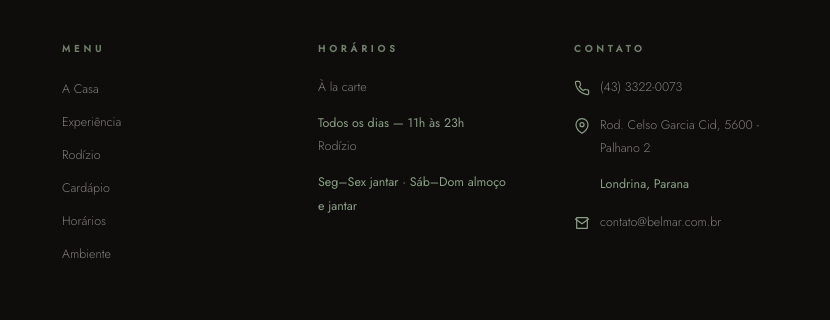
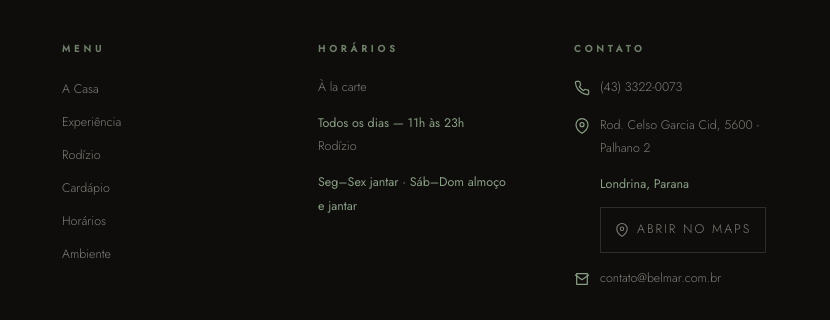
Before and after one commit to LorenzoMBegnozzi/Gelobel-2026, a plain HTML site: page belmar.html in a window 1280 px wide. Shown: the part 9807-10127 px from the top of the page, 450-1280 px from the left. Drawn offline with nearby package versions, Linux system fonts and the light colour scheme.

Commit message:
maps belmar

```diff
--- a/belmar.html
+++ b/belmar.html
@@ -895,6 +895,34 @@ footer {
   display: block;
   margin-top: 2px;
 }
+.footer-map-link {
+  display: inline-flex;
+  align-items: center;
+  gap: 8px;
+  margin-top: 10px;
+  padding: 10px 14px;
+  border: 1px solid rgba(168,180,154,0.2);
+  color: var(--cream);
+  text-decoration: none;
+  font-size: 0.68rem;
+  letter-spacing: 2px;
+  text-transform: uppercase;
+  transition: border-color 0.3s ease, color 0.3s ease, background 0.3s ease;
+}
+.footer-map-link svg {
+  width: 14px;
+  height: 14px;
+  stroke: currentColor;
+  fill: none;
+  stroke-width: 1.8;
+  stroke-linecap: round;
+  stroke-linejoin: round;
+}
+.footer-map-link:hover {
+  border-color: var(--sage);
+  color: var(--sage);
+  background: rgba(138,158,133,0.06);
+}
 
 /* REVEAL ANIMATIONS */
 .reveal { opacity: 0; transform: translateY(40px); transition: opacity 0.9s ease, transform 0.9s ease; }
@@ -1384,7 +1412,7 @@ footer {
         </div>
         <div class="footer-contact-row">
           <span class="footer-contact-icon" aria-hidden="true"><svg viewBox="0 0 24 24"><path d="M21 10c0 7-9 13-9 13s-9-6-9-13a9 9 0 0 1 18 0z" /><circle cx="12" cy="10" r="3" /></svg></span>
-          <div class="footer-contact-value">Rod. Celso Garcia Cid, 5600 - Palhano 2<strong>Londrina, Parana</strong></div>
+          <div class="footer-contact-value">Rod. Celso Garcia Cid, 5600 - Palhano 2<strong>Londrina, Parana</strong><a href="https://maps.app.goo.gl/gG6QiJiQBsqvDYKT7" class="footer-map-link" target="_blank" rel="noopener noreferrer"><svg viewBox="0 0 24 24"><path d="M21 10c0 7-9 13-9 13s-9-6-9-13a9 9 0 0 1 18 0z" /><circle cx="12" cy="10" r="3" /></svg>Abrir no Maps</a></div>
         </div>
         <div class="footer-contact-row">
           <span class="footer-contact-icon" aria-hidden="true"><svg viewBox="0 0 24 24"><path d="M4 4h16v16H4z" /><path d="M22 6l-10 7L2 6" /></svg></span>
```
